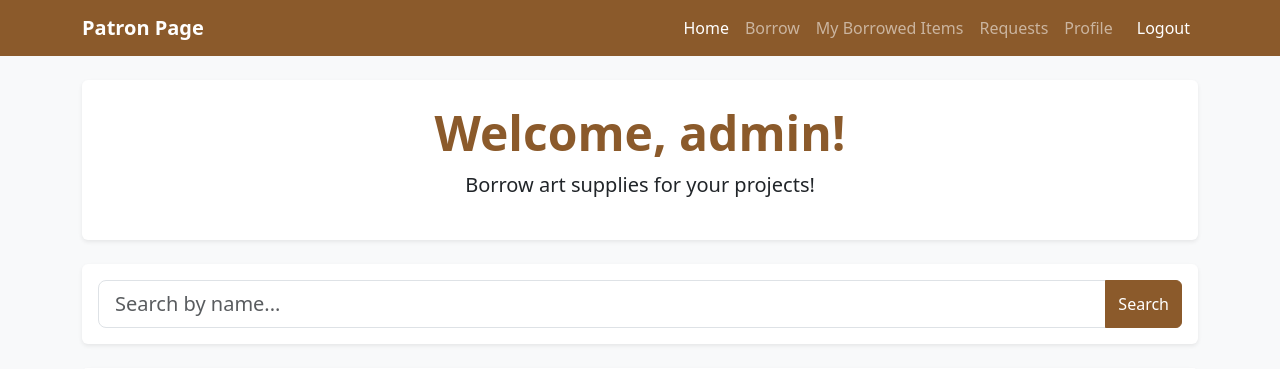
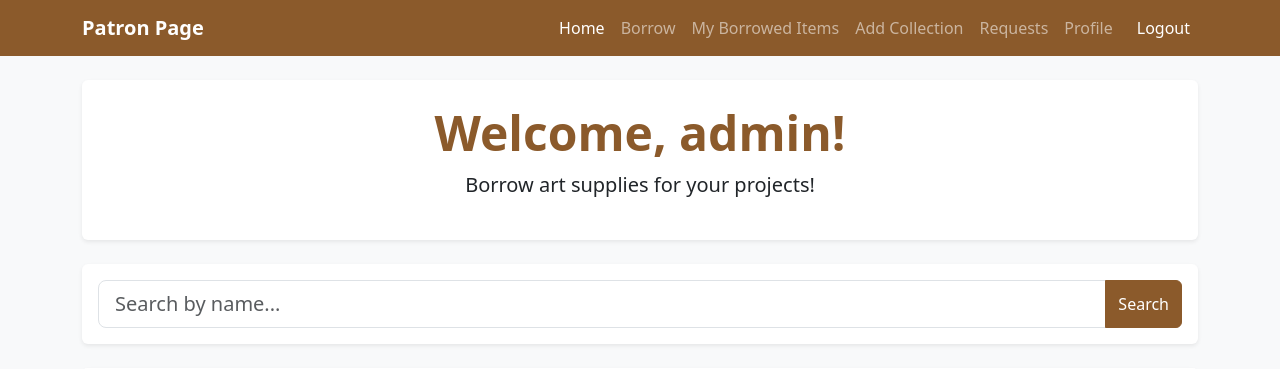
Before and after one commit to afiap333/art-library-afia, a Django app: page /patron/ in a window 1280 px wide. Shown: the top 369 px of the page. Run offline with Django 5.2, Linux system fonts and the light colour scheme; a user stored in the database is signed in; data comes from the database, SQL or seed files in the repository; both versions use the stored data as it was after the commit; some libraries are stand-ins or nearby versions.

Commit message:
updated collection form

```diff
--- a/artlibrary/forms.py
+++ b/artlibrary/forms.py
@@ -22,12 +22,18 @@
 class AddCollectionForm(forms.ModelForm):
     class Meta:
         model = Collection
+        fields = ['title','description','is_public']
         fields = ['title', 'description', 'is_public']
         widgets = {
             'title': forms.TextInput(attrs={'class': 'form-control'}),
+            'description': forms.NumberInput(attrs={'class': 'form-control'}),
             'description': forms.Textarea(attrs={'class': 'form-control', 'rows': 3}),
             'is_public': forms.CheckboxInput(attrs={'class': 'form-check-input'}),
         }
+    def __init__(self,*args,user=None,**kwargs):
+        super().__init__(*args,**kwargs)
+        if user and user.user_role!='librarian':
+             self.fields.pop('is_public',None)
 
 class ProfileForm(forms.ModelForm):
     profile_pic = forms.ImageField(required=False)
--- a/artlibrary/templates/artlibrary/librarian.html
+++ b/artlibrary/templates/artlibrary/librarian.html
@@ -175,6 +175,7 @@
             </div>
         </div>
     </div>
+
     <div class="modal fade" id="addCollectionModal" tabindex="-1" aria-labelledby="addCollectionModalLabel" aria-hidden="true">
         <div class="modal-dialog">
             <div class="modal-content">
@@ -185,6 +186,7 @@
                 <div class="modal-body">
                     <form method="POST" enctype="multipart/form-data">
                         {% csrf_token %}
+                        {% bootstrap_form add_collection_form %}
                         <button type="submit" name="add_collection" class="btn btn-success w-100">Add Collection</button>
                     </form>
                 </div>
--- a/artlibrary/templates/artlibrary/patron.html
+++ b/artlibrary/templates/artlibrary/patron.html
@@ -70,6 +70,7 @@
                     <li class="nav-item"><a class="nav-link active" href="#">Home</a></li>
                     <li class="nav-item"><a class="nav-link" href="#">Borrow</a></li>
                     <li class="nav-item"><a class="nav-link" href="#">My Borrowed Items</a></li>
+                    <li class="nav-item"><a class="nav-link" href="#" data-bs-toggle="modal" data-bs-target="#addCollectionModal">Add Collection</a></li>
                     <li class="nav-item"><a class="nav-link" href="#">Requests</a></li>
                     <li class="nav-item"><a class="nav-link" href="{% url 'profile' %}">Profile</a></li>
                     <li class="nav-item">
@@ -100,6 +101,23 @@
                     {% endif %}
                 </div>
             </form>
+        </div>
+    </div>
+    <div class="modal fade" id="addCollectionModal" tabindex="-1" aria-labelledby="addCollectionModalLabel" aria-hidden="true">
+        <div class="modal-dialog">
+            <div class="modal-content">
+                <div class="modal-header">
+                    <h5 class="modal-title" id="addCollectionModalLabel">Add New Collection</h5>
+                    <button type="button" class="btn-close" data-bs-dismiss="modal" aria-label="Close"></button>
+                </div>
+                <div class="modal-body">
+                    <form method="POST" enctype="multipart/form-data">
+                        {% csrf_token %}
+                        {% bootstrap_form add_collection_form %}
+                        <button type="submit" name="add_collection" class="btn btn-success w-100">Add Collection</button>
+                    </form>
+                </div>
+            </div>
         </div>
     </div>
 
--- a/artlibrary/templates/artlibrary/userprofile.html
+++ b/artlibrary/templates/artlibrary/userprofile.html
@@ -108,7 +108,6 @@
         </div>
     </div>
 </div>
-
 </body>
 
 <!-- Footer -->
--- a/artlibrary/views.py
+++ b/artlibrary/views.py
@@ -54,27 +54,26 @@
 
 @login_required
 def librarian_page(request):
-    if request.user.role=='anonymous':
+    if request.user.user_role=='anonymous':
         return redirect('artlibrary')
     add_item_form = AddArtSupplyForm()
-    add_collection_form = AddCollectionForm()
-    if request.method == "POST":
-        if "add_item" in request.POST:
-            add_item_form = AddArtSupplyForm(request.POST, request.FILES)
-            if add_item_form.is_valid():
-                artSupply = add_item_form.save(commit=False)
-                artSupply.added_by = request.user
-                artSupply.save()
-                return redirect('librarian_page')
-        if "add_collection" in request.POST:
-            add_collection_form = AddCollectionForm(request.POST, request.FILES)
-            if add_collection_form.is_valid():
-                collection = add_collection_form.save(commit=False)
-                collection.added_by = request.user
-                collection.save()
-                return redirect('librarian_page')
+    add_collection_form = AddCollectionForm(request.POST, request.FILES, user=request.user)
+    if "add_item" in request.POST:
+        add_item_form = AddArtSupplyForm(request.POST, request.FILES)
+        if add_item_form.is_valid():
+            artSupply = add_item_form.save(commit=False)
+            artSupply.added_by = request.user
+            artSupply.save()
+            return redirect('librarian_page')
+    if "add_collection" in request.POST:
+        add_collection_form = AddCollectionForm(request.POST, request.FILES,user=request.user)
+        if add_collection_form.is_valid():
+            collection = add_collection_form.save(commit=False)
+            collection.added_by = request.user
+            collection.save()
+            return redirect('librarian_page')
     available_items = ArtSupply.objects.all()
-    if request.user.role!="anonymous":
+    if request.user.user_role!="anonymous":
         messages = Message.objects.filter(recipient=request.user)
     else:
         messages=[]
@@ -103,12 +102,20 @@
 def patron_page(request):
     available_items = ArtSupply.objects.all()
     messages = Message.objects.filter(recipient=request.user)
-
+    add_collection_form = AddCollectionForm(user=request.user)
+    if request.method == "POST":
+        if "add_collection" in request.POST:
+            add_collection_form = AddCollectionForm(request.POST, request.FILES,user=request.user)
+            if add_collection_form.is_valid():
+                collection = add_collection_form.save(commit=False)
+                collection.added_by = request.user
+                collection.save()
+                return redirect('patron_page')
     context = {
+        'add_collection_form': add_collection_form,
         'available_items': available_items,
         'messages': messages,
     }
-
     return render(request, 'artlibrary/patron.html', context)
 def profile(request):
     return render(request,'artlibrary/userprofile.html')
@@ -128,47 +135,3 @@
                 response.delete_cookie('force_google_reauth')
 
         return params
-
-def librarian_page(request):
-    query = request.GET.get('query', '')
-
-    if request.method == "POST":
-        add_item_form = AddArtSupplyForm(request.POST, request.FILES)
-        if add_item_form.is_valid():
-            artSupply = add_item_form.save(commit=False)
-            artSupply.added_by = request.user
-            artSupply.save()
-            return redirect('librarian_page')
-    else:
-        add_item_form = AddArtSupplyForm()
-
-    if query:
-        available_items = ArtSupply.objects.filter(name__icontains=query)
-    else:
-        available_items = ArtSupply.objects.all()
-
-    messages = Message.objects.filter(recipient=request.user)
-    context = {
-        'add_item_form': add_item_form,
-        'available_items': available_items,
-        'messages': messages,
-        'query': query,
-    }
-    return render(request, 'artlibrary/librarian.html', context)
-
-def patron_page(request):
-    query = request.GET.get('query', '')
-
-    if query:
-        available_items = ArtSupply.objects.filter(name__icontains=query)
-    else:
-        available_items = ArtSupply.objects.all()
-
-    messages = Message.objects.filter(recipient=request.user)
-
-    context = {
-        'available_items': available_items,
-        'messages': messages,
-        'query': query,
-    }
-    return render(request, 'artlibrary/patron.html', context)
```
Also changed, not shown: db.sqlite3.
